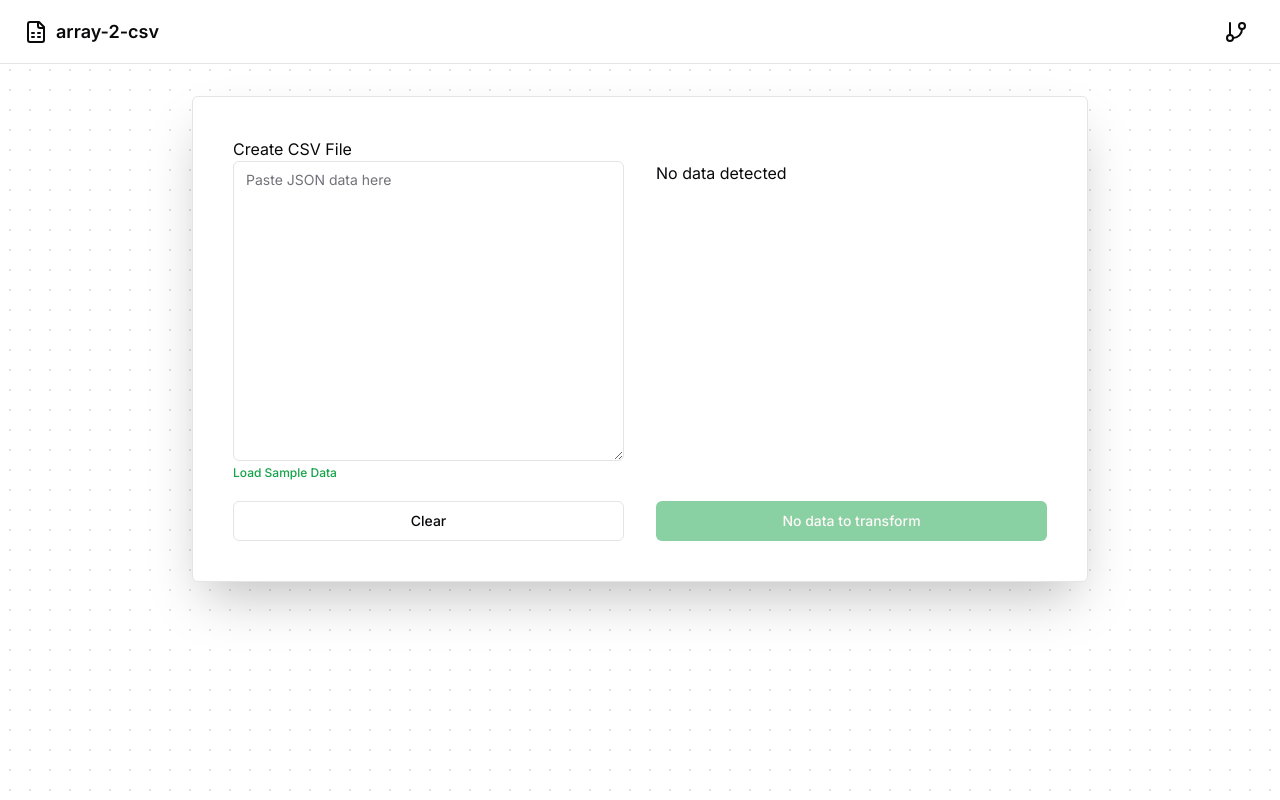
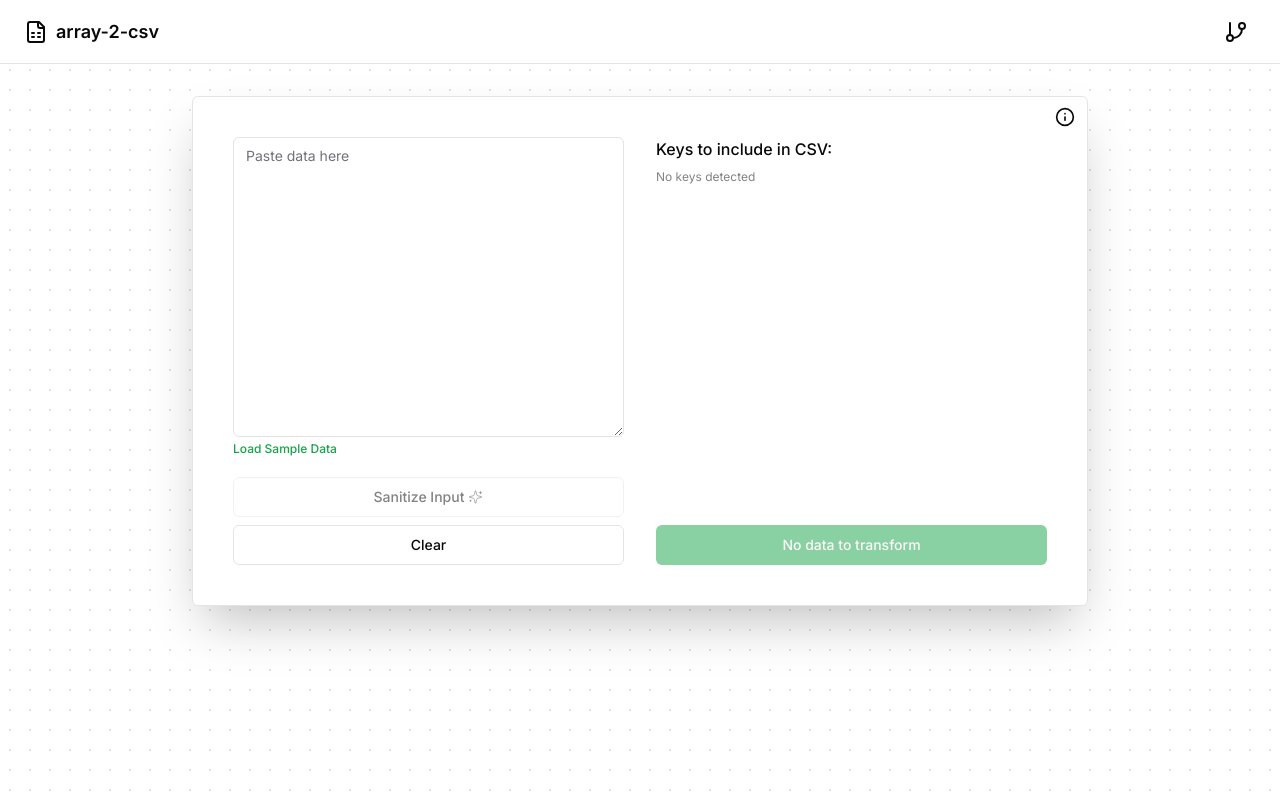
Before and after one commit to john-rock/array-2-csv-frontend, a Next.js app: page / in a window 1280 px wide. Built offline with nearby package versions, Linux system fonts and the light colour scheme.

Commit message:
still refactoring

```diff
--- a/components/Generate.tsx
+++ b/components/Generate.tsx
@@ -5,13 +5,21 @@
 import { AlertCircle } from "lucide-react";
 import { Alert, AlertDescription, AlertTitle } from "@/components/ui/alert";
 import { Textarea } from "@/components/ui/textarea";
-import { Input } from "@/components/ui/input";
 import { Button } from "@/components/ui/button";
 import { Switch } from "@/components/ui/switch";
 import { Label } from "@/components/ui/label";
+import {
+  Sheet,
+  SheetContent,
+  SheetDescription,
+  SheetHeader,
+  SheetTitle,
+  SheetTrigger,
+} from "@/components/ui/sheet";
 import { useCsvGenerator } from "@/hooks/useCsvGenerator";
 import { CsvGeneratorProps } from "@/types/types";
-import { Sparkles } from 'lucide-react';
+import { Sparkles } from "lucide-react";
+import { Info } from "lucide-react";
 
 const CsvGenerator: React.FC<CsvGeneratorProps> = ({ initialData = [] }) => {
   const {
@@ -28,15 +36,36 @@
     downloadCSV,
   } = useCsvGenerator(initialData);
 
-  console.log(inputText);
-
   return (
     <div className="bg-white shadow-2xl p-10 rounded-md max-w-4xl w-full border fixed">
-      <h1 className="text-bold">Create CSV File</h1>
-      <div className="flex gap-8 w-full justify-between">
-        <div className="flex flex-col gap-2 w-1/2">
+      <Sheet>
+        <SheetTrigger className="absolute right-3 top-2">
+          <Info strokeWidth={2} width={20} />
+        </SheetTrigger>
+        <SheetContent side='top'>
+          <SheetHeader>
+            <SheetTitle>Instructions</SheetTitle>
+            <ol className="text-bold mb-8 text-sm text-left">
+              <li>
+                1. Paste the array you want to convert into the provided input
+                field.
+              </li>
+              <li>
+                2. Click the <code>Sanitize Input</code> button to clean the
+                data.
+              </li>
+              <li>3. Choose the fields to use as headers for the CSV file.</li>
+              <li>
+                4. Click the <code>Download CSV</code> button to save your file.
+              </li>
+            </ol>
+          </SheetHeader>
+        </SheetContent>
+      </Sheet>
+      <div className="flex gap-8 w-full md:flex-row flex-col justify-between">
+        <div className="flex flex-col gap-2 md:w-1/2 w-full">
           <Textarea
-            placeholder="Paste JSON data here"
+            placeholder="Paste data here"
             value={inputText}
             onChange={handleTextInput}
             style={{ width: "100%", minHeight: "300px" }}
@@ -48,15 +77,18 @@
           >
             Load Sample Data
           </Button>
-          {inputText && (
-          <Button variant={"outline"} onClick={sanitizeInput}>
-            Sanitize Input <Sparkles strokeWidth={1} width={15} className="ml-1"/>
+          <Button
+            variant={"outline"}
+            onClick={sanitizeInput}
+            disabled={!inputText}
+          >
+            Sanitize Input{" "}
+            <Sparkles strokeWidth={1} width={15} className="ml-1" />
           </Button>
-          )}
           <Button variant={"outline"} onClick={clearInput}>
             Clear
           </Button>
-          {errorMessage && (
+          {errorMessage && inputText && (
             <Alert variant="destructive">
               <AlertCircle className="h-4 w-4" />
               <AlertTitle>Error</AlertTitle>
@@ -64,7 +96,8 @@
             </Alert>
           )}
         </div>
-        <div className="w-1/2 flex flex-col gap-2">
+        <div className="md:w-1/2 flex flex-col gap-2 w-full">
+          <h2 className="font-medium">Keys to include in CSV:</h2>
           {fieldOptions.length > 0 ? (
             fieldOptions.map((field) => (
               <div key={field} className="flex items-center gap-2">
@@ -80,7 +113,7 @@
               </div>
             ))
           ) : (
-            <p>No data detected</p>
+            <p className="text-xs opacity-50">No keys detected</p>
           )}
           <div className="mt-auto flex flex-col gap-2">
             <Button
--- /dev/null
+++ b/components/ui/sheet.tsx
@@ -0,0 +1,140 @@
+"use client"
+
+import * as React from "react"
+import * as SheetPrimitive from "@radix-ui/react-dialog"
+import { cva, type VariantProps } from "class-variance-authority"
+import { X } from "lucide-react"
+
+import { cn } from "@/lib/utils"
+
+const Sheet = SheetPrimitive.Root
+
+const SheetTrigger = SheetPrimitive.Trigger
+
+const SheetClose = SheetPrimitive.Close
+
+const SheetPortal = SheetPrimitive.Portal
+
+const SheetOverlay = React.forwardRef<
+  React.ElementRef<typeof SheetPrimitive.Overlay>,
+  React.ComponentPropsWithoutRef<typeof SheetPrimitive.Overlay>
+>(({ className, ...props }, ref) => (
+  <SheetPrimitive.Overlay
+    className={cn(
+      "fixed inset-0 z-50 bg-black/80  data-[state=open]:animate-in data-[state=closed]:animate-out data-[state=closed]:fade-out-0 data-[state=open]:fade-in-0",
+      className
+    )}
+    {...props}
+    ref={ref}
+  />
+))
+SheetOverlay.displayName = SheetPrimitive.Overlay.displayName
+
+const sheetVariants = cva(
+  "fixed z-50 gap-4 bg-background p-6 shadow-lg transition ease-in-out data-[state=open]:animate-in data-[state=closed]:animate-out data-[state=closed]:duration-300 data-[state=open]:duration-500",
+  {
+    variants: {
+      side: {
+        top: "inset-x-0 top-0 border-b data-[state=closed]:slide-out-to-top data-[state=open]:slide-in-from-top",
+        bottom:
+          "inset-x-0 bottom-0 border-t data-[state=closed]:slide-out-to-bottom data-[state=open]:slide-in-from-bottom",
+        left: "inset-y-0 left-0 h-full w-3/4 border-r data-[state=closed]:slide-out-to-left data-[state=open]:slide-in-from-left sm:max-w-sm",
+        right:
+          "inset-y-0 right-0 h-full w-3/4  border-l data-[state=closed]:slide-out-to-right data-[state=open]:slide-in-from-right sm:max-w-sm",
+      },
+    },
+    defaultVariants: {
+      side: "right",
+    },
+  }
+)
+
+interface SheetContentProps
+  extends React.ComponentPropsWithoutRef<typeof SheetPrimitive.Content>,
+    VariantProps<typeof sheetVariants> {}
+
+const SheetContent = React.forwardRef<
+  React.ElementRef<typeof SheetPrimitive.Content>,
+  SheetContentProps
+>(({ side = "right", className, children, ...props }, ref) => (
+  <SheetPortal>
+    <SheetOverlay />
+    <SheetPrimitive.Content
+      ref={ref}
+      className={cn(sheetVariants({ side }), className)}
+      {...props}
+    >
+      {children}
+      <SheetPrimitive.Close className="absolute right-4 top-4 rounded-sm opacity-70 ring-offset-background transition-opacity hover:opacity-100 focus:outline-none focus:ring-2 focus:ring-ring focus:ring-offset-2 disabled:pointer-events-none data-[state=open]:bg-secondary">
+        <X className="h-4 w-4" />
+        <span className="sr-only">Close</span>
+      </SheetPrimitive.Close>
+    </SheetPrimitive.Content>
+  </SheetPortal>
+))
+SheetContent.displayName = SheetPrimitive.Content.displayName
+
+const SheetHeader = ({
+  className,
+  ...props
+}: React.HTMLAttributes<HTMLDivElement>) => (
+  <div
+    className={cn(
+      "flex flex-col space-y-2 text-center sm:text-left",
+      className
+    )}
+    {...props}
+  />
+)
+SheetHeader.displayName = "SheetHeader"
+
+const SheetFooter = ({
+  className,
+  ...props
+}: React.HTMLAttributes<HTMLDivElement>) => (
+  <div
+    className={cn(
+      "flex flex-col-reverse sm:flex-row sm:justify-end sm:space-x-2",
+      className
+    )}
+    {...props}
+  />
+)
+SheetFooter.displayName = "SheetFooter"
+
+const SheetTitle = React.forwardRef<
+  React.ElementRef<typeof SheetPrimitive.Title>,
+  React.ComponentPropsWithoutRef<typeof SheetPrimitive.Title>
+>(({ className, ...props }, ref) => (
+  <SheetPrimitive.Title
+    ref={ref}
+    className={cn("text-lg font-semibold text-foreground", className)}
+    {...props}
+  />
+))
+SheetTitle.displayName = SheetPrimitive.Title.displayName
+
+const SheetDescription = React.forwardRef<
+  React.ElementRef<typeof SheetPrimitive.Description>,
+  React.ComponentPropsWithoutRef<typeof SheetPrimitive.Description>
+>(({ className, ...props }, ref) => (
+  <SheetPrimitive.Description
+    ref={ref}
+    className={cn("text-sm text-muted-foreground", className)}
+    {...props}
+  />
+))
+SheetDescription.displayName = SheetPrimitive.Description.displayName
+
+export {
+  Sheet,
+  SheetPortal,
+  SheetOverlay,
+  SheetTrigger,
+  SheetClose,
+  SheetContent,
+  SheetHeader,
+  SheetFooter,
+  SheetTitle,
+  SheetDescription,
+}
--- a/hooks/useCsvGenerator.ts
+++ b/hooks/useCsvGenerator.ts
@@ -11,11 +11,20 @@
     const [fieldOptions, setFieldOptions] = useState<string[]>([]);
     const [errorMessage, setErrorMessage] = useState<string>("");
 
+    // Filter out any fields that are not in the fieldOptions
     useEffect(() => {
       setSelectedFields((currentFields) =>
         currentFields.filter((field) => fieldOptions.includes(field))
       );
     }, [fieldOptions]);
+
+    // Clear the fields if the inputText is empty
+    useEffect(() => {
+        if (inputText === "") {
+          setFieldOptions([]);
+          setSelectedFields([]);
+        }
+      }, [inputText]);
 
     const handleCheckedChange = (checked: boolean, field: string) => {
       setSelectedFields((fields) =>
@@ -24,12 +33,23 @@
     };
 
     const handleTextInput = (event: React.ChangeEvent<HTMLTextAreaElement>) => {
-      setInputText(event.target.value);
+        const newText = event.target.value;
+        setInputText(newText);
         setErrorMessage("");
+
+        try {
+          const sanitizedJson = sanitizeJsonInput(newText);
+          setInputText(sanitizedJson);
+
+          const jsonData = parseJson(sanitizedJson);
+          setInputData(jsonData);
+          extractFieldsFromData(jsonData);
+        } catch (error) {
+          setErrorMessage((error as Error).message);
+        }
       };
 
       const sanitizeInput = () => {
-      setErrorMessage("");
         try {
           const sanitizedJson = sanitizeJsonInput(inputText);
           setInputText(sanitizedJson);
--- a/package.json
+++ b/package.json
@@ -10,6 +10,7 @@
   },
   "dependencies": {
     "@radix-ui/react-checkbox": "^1.1.1",
+    "@radix-ui/react-dialog": "^1.1.1",
     "@radix-ui/react-label": "^2.1.0",
     "@radix-ui/react-slot": "^1.1.0",
     "@radix-ui/react-switch": "^1.1.0",
```
Also changed, not shown: 1 other file (tests, documents, lock files or other folders). Lines whose indentation alone changed are shown as unchanged.
